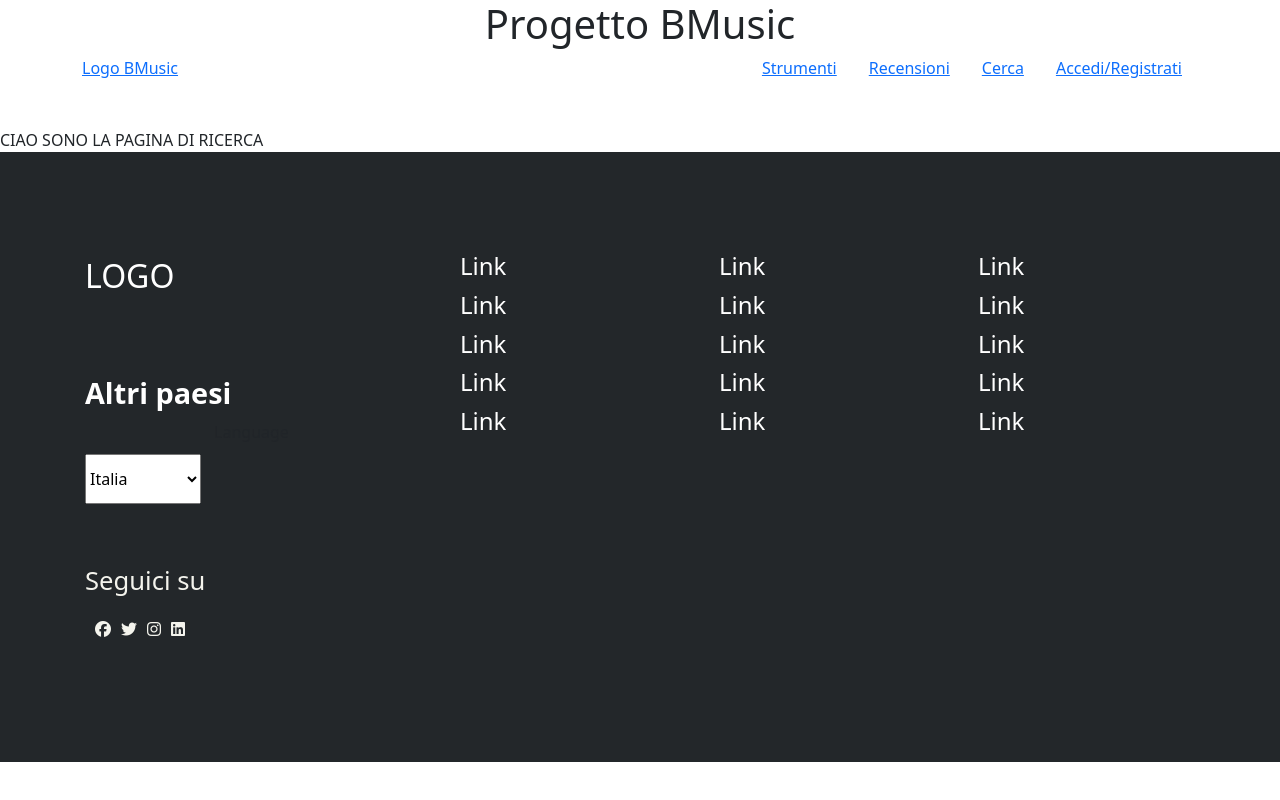
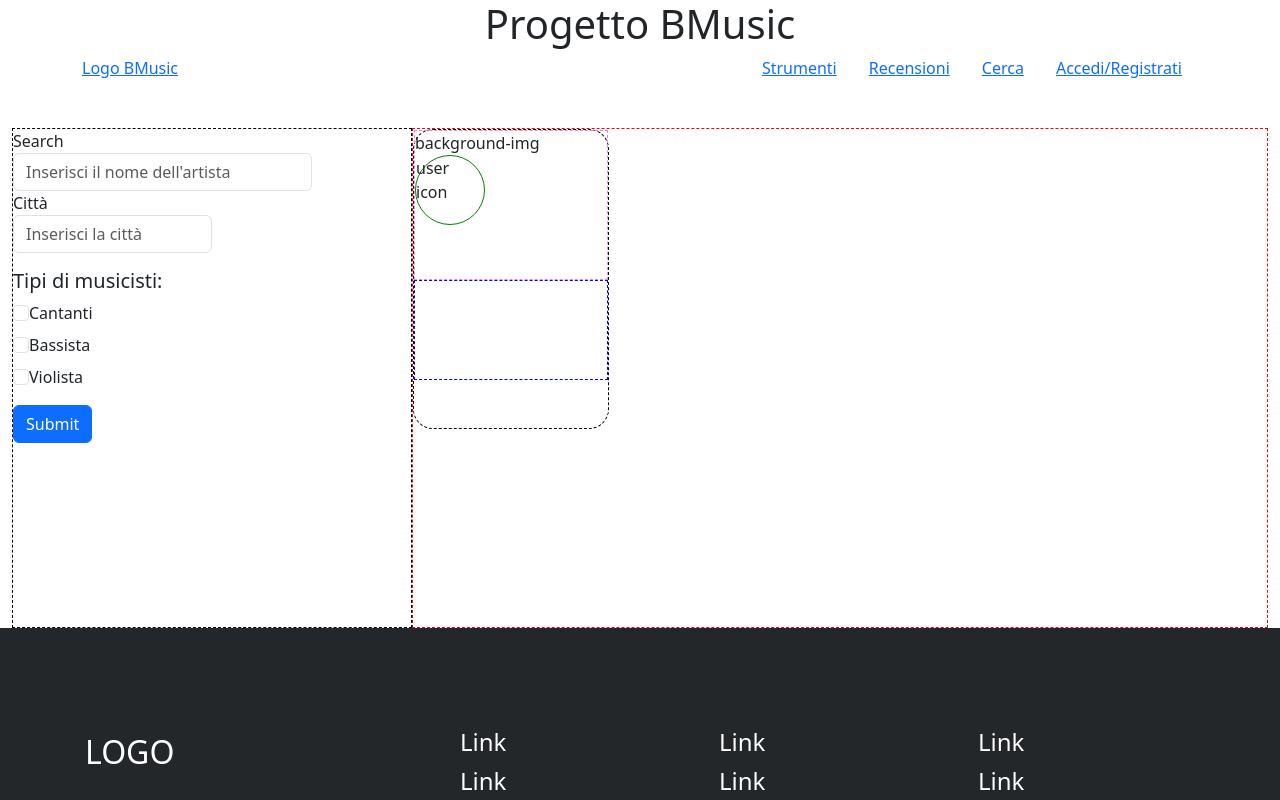
Before and after one commit to maicolkutchoukov/boolean-final-project-frontend, a Vue app: page /search in a window 1280 px wide. Shown: the top 800 px of the page. Built offline with nearby package versions, Linux system fonts and the light colour scheme.

Commit message:
Add partial structure SearchPage

```diff
--- a/src/pages/SearchPage.vue
+++ b/src/pages/SearchPage.vue
@@ -4,19 +4,127 @@
 export default {
     data() {
         return {
+            CheckBoxData: [
+                {
+                    title: 'Cantanti',
+                },
+                {
+                    title: 'Bassista',
+                },
+                {
+                    title: 'Violista',
+                },
+            ]
         }
      },
 }
 </script>
 
 <template>
-    CIAO SONO LA PAGINA DI RICERCA
+    <div class="container-fluid d-flex">
+        <div class="aside-container">
+            <!-- Aside-container -->
+            <form>
+                <div class="form-group w-75">
+                    <label for="exampleInputEmail1">Search</label>
+                    <input type="text" class="form-control" id="exampleInputEmail1" placeholder="Inserisci il nome dell'artista">
+                </div>
+                <div class="form-group w-50">
+                    <label for="exampleInputEmail1">Città</label>
+                    <input type="text" class="form-control" id="exampleInputEmail1" placeholder="Inserisci la città">
+                </div>
+
+                <h5 class="mt-3">Tipi di musicisti:</h5>
+                <div v-for="(CheckBox, i) in CheckBoxData" :key="i" class="form-check form-check-inline d-flex mb-2">
+                    <input class="form-check-input" type="checkbox" id="inlineCheckbox1" value="option1">
+                    <label class="form-check-label" for="inlineCheckbox1">{{ CheckBox.title }}</label>
+                </div>
+
+
+                <button type="submit" class="btn btn-primary mt-2 mb-2">Submit</button>
+            </form>
+        </div>
+        <div class="main-container">
+            <!-- main-container -->
+            <div class="row d-flex">
+                    <div class="col-3">
+                        <div class="card-result d-flex flex-column">
+                            <div class="card-result-top">
+                                <div class="background-img">background-img</div>
+                                <div class="user-icon">user icon</div>
+                            </div>
+                            <div class="card-result-bottom"></div>
+                        </div>
+                    </div>
+                    <!--
+                    <div class="col-3 ">
+                        <div class="card-result"></div>
+                    </div>
+                    <div class="col-3 ">
+                        <div class="card-result"></div>
+                    </div>
+                    <div class="col-3">
+                        <div class="card-result"></div>
+                    </div>
+                    -->
+            </div>
+
+        </div>
+    </div>
+
     <div class="scroll-watcher"></div>
 
 </template>
 
 <style lang="scss" scoped>
 
+/* Aside Container */
+.aside-container {
+    border: 1px dashed black;
+    width: 400px;
+    min-height: 500px;
+}
+
+/* Main Container */
+
+.main-container {
+    border: 1px dashed red;
+    width: calc(100% - 400px);
+    min-height: 500px;
+}
+
+/* Card-result */
+
+.card-result {
+    border: 1px dashed black;
+    border-radius: 20px;
+    min-height: 300px;
+}
+
+.card-result-top {
+    border: 1px dashed violet;
+    height: 150px;
+}
+
+.card-result-bottom {
+    border: 1px dashed blue;
+    height: 100px;
+}
+
+.container-img {
+    border: 1px solid red;
+    height: 100px;
+    width: 100px;
+}
+
+.user-icon {
+    border: 1px solid green;
+    height: 70px;
+    width: 70px;
+    border-radius: 50px;
+}
+
+/*
 .scroll-watcher{
     height: 5px;
     position: fixed;
@@ -32,4 +140,5 @@ export default {
 @keyframes scroll-watcher{
     to { scale: 1 1;}
 }
+*/
 </style>
```
